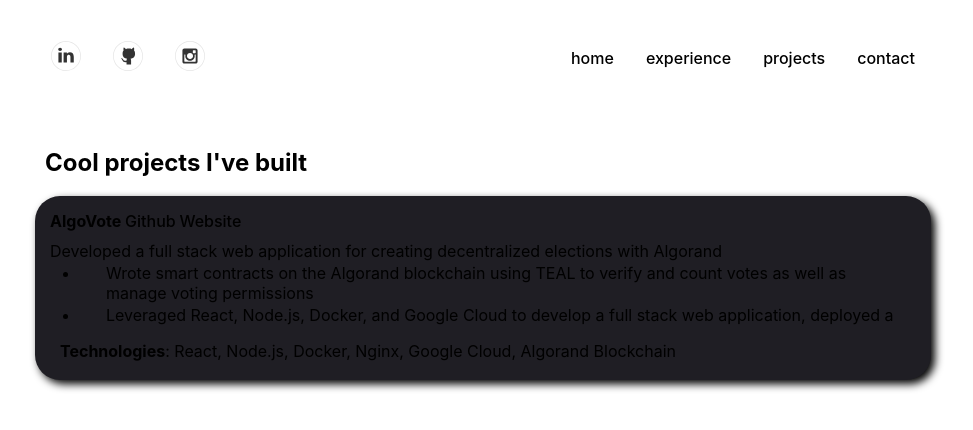
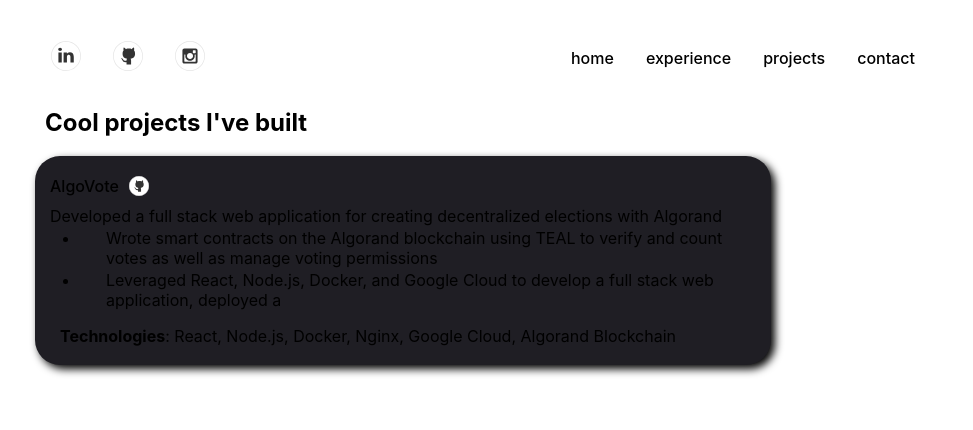
Before and after one commit to AdrianJendo/portfolio-website, a Next.js app: page /projects in a window 1280 px wide. Shown: the top 430 px of the page, without its empty margins (157-1130 px from the left). Built offline with nearby package versions, Linux system fonts and the light colour scheme.

Commit message:
Project page look good

```diff
--- a/components/layout.tsx
+++ b/components/layout.tsx
@@ -8,8 +8,8 @@ const Layout = ({ children }: { children: React.ReactNode }) => {
   return (
     <div className={styles.app}>
       <Head>
-        <title>Create Next App</title>
-        <meta name="description" content="Generated by create next app" />
+        <title>Adrian Jendo</title>
+        <meta name="description" content="Welcome to my website!" />
         <link rel="icon" href="/favicon.ico" />
       </Head>
 
--- a/pages/experience.tsx
+++ b/pages/experience.tsx
@@ -2,7 +2,7 @@ import type { NextPage } from "next";
 import { useEffect, useState } from "react";
 import experiencesData from "../data/experiences";
 import styles from "../styles/Experience.module.css";
-import Image from "next/image";
+// import Image from "next/image";
 
 const Experience: NextPage = () => {
   const [experiences, setExperiences] = useState<
--- a/pages/index.tsx
+++ b/pages/index.tsx
@@ -3,15 +3,17 @@ import type { NextPage } from "next";
 import Image from "next/image";
 import styles from "../styles/Home.module.css";
 
-//TODO:
 // Fri
-// projects page
 // ctrl-f for good font
+// Logo of website
+// Use real projects / experiences
+// mobile
 
 // TODO:
 // typewriter library
 // Organization
 // Experiences (with LOGOS) & Projects make prettier
+// Embed Circle image of all the projects
 
 const greetings = [
   "Hello",
--- a/pages/projects.tsx
+++ b/pages/projects.tsx
@@ -2,8 +2,7 @@ import type { NextPage } from "next";
 import { useEffect, useState } from "react";
 import projectsData from "../data/projects";
 import styles from "../styles/Experience.module.css";
-
-// Embed Circle image of all the projects
+import Image from "next/image";
 
 const Project: NextPage = () => {
   const [projects, setProjects] = useState<
@@ -20,47 +19,62 @@ const Project: NextPage = () => {
   useEffect(() => setProjects(projectsData), []);
   return (
     <div className={styles.container}>
-      <div className={styles.projectContent}>
-        <div className={styles.sideProjects}>
+      <div className={styles.experienceContent}>
+        <div className={styles.experiencesContainer}>
+          <div className={styles.work}>
             <h3 className={styles.exph3}>Cool projects I&apos;ve built</h3>
-
             <div style={{ marginTop: "35px" }}>
               {projects.map((project) => (
+                <div key={project.github} style={{ marginTop: "25px" }}>
                   <div
-                key={project.github}
                     style={{
                       backgroundColor: "rgb(31, 30, 36)",
                       borderRadius: "25px",
                       padding: "5px",
                       boxShadow: "4px 4px 8px",
-                  marginTop: "25px",
                     }}
                   >
                     {" "}
                     {/* style={{ paddingLeft: "5rem"}}*/}
                     <div
-                  style={{ display: "flex", justifyContent: "space-between" }}
+                      style={{
+                        display: "flex",
+                        justifyContent: "space-between",
+                      }}
                     >
-                  <h4 className={styles.exph4}>
-                    {project.name}{" "}
+                      <h4
+                        className={styles.exph4}
+                        style={{ marginTop: "15px" }}
+                      >
+                        {project.website ? (
                           <a
+                            href={project.website}
+                            rel="noreferrer"
+                            target="_blank"
                             className={styles.expa}
+                          >
+                            {project.name}
+                          </a>
+                        ) : (
+                          <span>{project.name}</span>
+                        )}
+                        <a
                           href={project.github}
                           rel="noreferrer"
                           target="_blank"
+                          className={styles.githublink}
+                          style={{
+                            marginLeft: "10px",
+                            position: "absolute",
+                          }}
                         >
-                      Github
-                    </a>{" "}
-                    {project.website && (
-                      <a
-                        className={styles.expa}
-                        href={project.website}
-                        rel="noreferrer"
-                        target="_blank"
-                      >
-                        Website
+                          <Image
+                            alt="Github"
+                            width={20}
+                            height={20}
+                            src="/github.svg"
+                          />
                         </a>
-                    )}{" "}
                       </h4>
                     </div>
                     <p className={styles.expp}>{project.description}</p>
@@ -71,7 +85,10 @@ const Project: NextPage = () => {
                         </li>
                       ))}
                     </ul>
-                <p className={styles.expp} style={{ paddingBottom: "10px" }}>
+                    <p
+                      className={styles.expp}
+                      style={{ paddingBottom: "10px" }}
+                    >
                       <span>
                         <p className={styles.expp}>
                           <span style={{ fontWeight: 700 }}>Technologies</span>:{" "}
@@ -80,7 +97,9 @@ const Project: NextPage = () => {
                       </span>
                     </p>
                   </div>
+                </div>
               ))}
+            </div>
           </div>
         </div>
       </div>
--- a/styles/Experience.module.css
+++ b/styles/Experience.module.css
@@ -1,11 +1,11 @@
 .experiencesHeader {
   display: flex;
   align-items: center;
-    margin-top:2rem;
+  margin-top: 2rem;
   padding: 0;
 }
 
-.exph3{
+.exph3 {
   margin-bottom: -1rem;
   margin-left: 10px;
   font-size: 24px;
@@ -36,15 +36,17 @@
   margin-bottom: 1rem;
 }
 
-.company, .projectName {
+.company,
+.projectName {
   /* display: inline-block; */
   color: black;
   text-decoration: none;
 
   /* "to left" / "to right" - affects initial color */
-    background: linear-gradient(to left, rgba(255, 255, 255, 0) 50%, #9a97f3 50%) right;
+  background: linear-gradient(to left, rgba(255, 255, 255, 0) 50%, #9a97f3 50%)
+    right;
   background-size: 200%;
-    transition: .5s ease-out;
+  transition: 0.5s ease-out;
   text-decoration: none;
 }
 
@@ -53,8 +55,22 @@
   /* color: #757384 */
 }
 
-.expa:hover{
-    background-position: left;
+.githublink::after {
+  content: "";
+  position: absolute;
+  bottom: 0;
+  left: 0;
+  width: 100%;
+  height: 0.2em;
+  background-color: none;
+  opacity: 0;
+  transition: none !important;
+}
+
+.githublink:hover::after,
+.githublink:focus::after {
+  opacity: 0;
+  transform: translate3d(0, 0, 0);
 }
 
 /* .awardUrl {
@@ -71,7 +87,7 @@
   align-items: center;
 }
 
-.experienceContent{
+.experienceContent {
   padding-right: 10rem;
 }
 
@@ -85,45 +101,43 @@
   .plant {
     display: none;
   }
-    .expa{
+  .expa {
     text-decoration: underline;
-        color: #221E41
+    color: #221e41;
   }
-
 }
 
 @media screen and (max-width: 800px) {
-
   .exph2 {
     font-size: 25px;
     line-height: 25px;
-        margin:0;
+    margin: 0;
     padding: 0;
   }
 
-    .exph3{
+  .exph3 {
     font-size: 20px;
     line-height: 25px;
   }
 
-    .exph4{
+  .exph4 {
     font-size: 15px;
     line-height: 25px;
   }
 
-    .expp, .expli{
+  .expp,
+  .expli {
     font-size: 11px;
     line-height: 15px;
     display: list-item;
   }
-    .experienceContent{
+  .experienceContent {
     padding: 0;
   }
 
   .sideProjects {
     margin-bottom: 1rem;
   }
-
 }
 
 .expImage {
```
Also changed, not shown: styles/globals.css (line endings or trailing spaces). Lines whose indentation alone changed are shown as unchanged.
